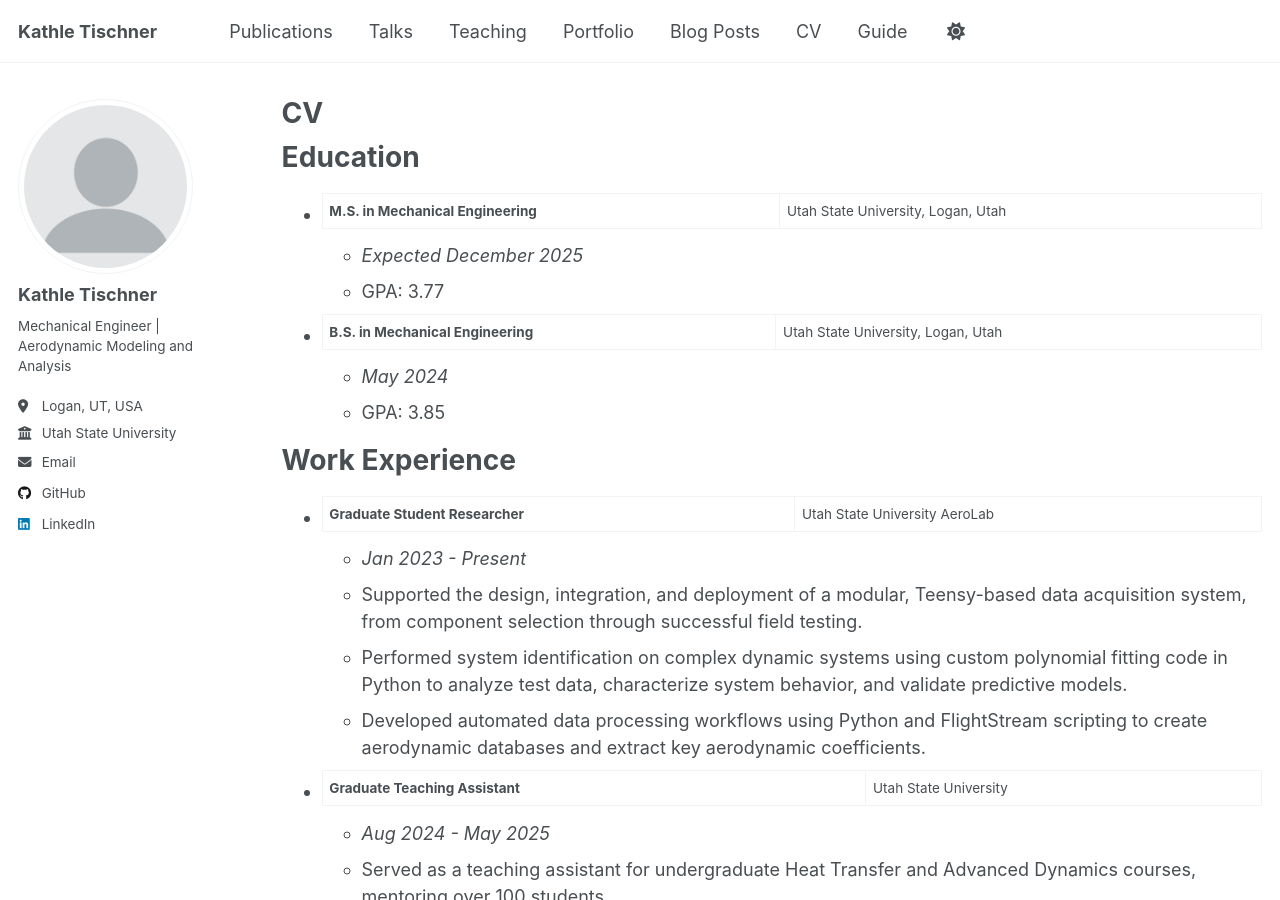
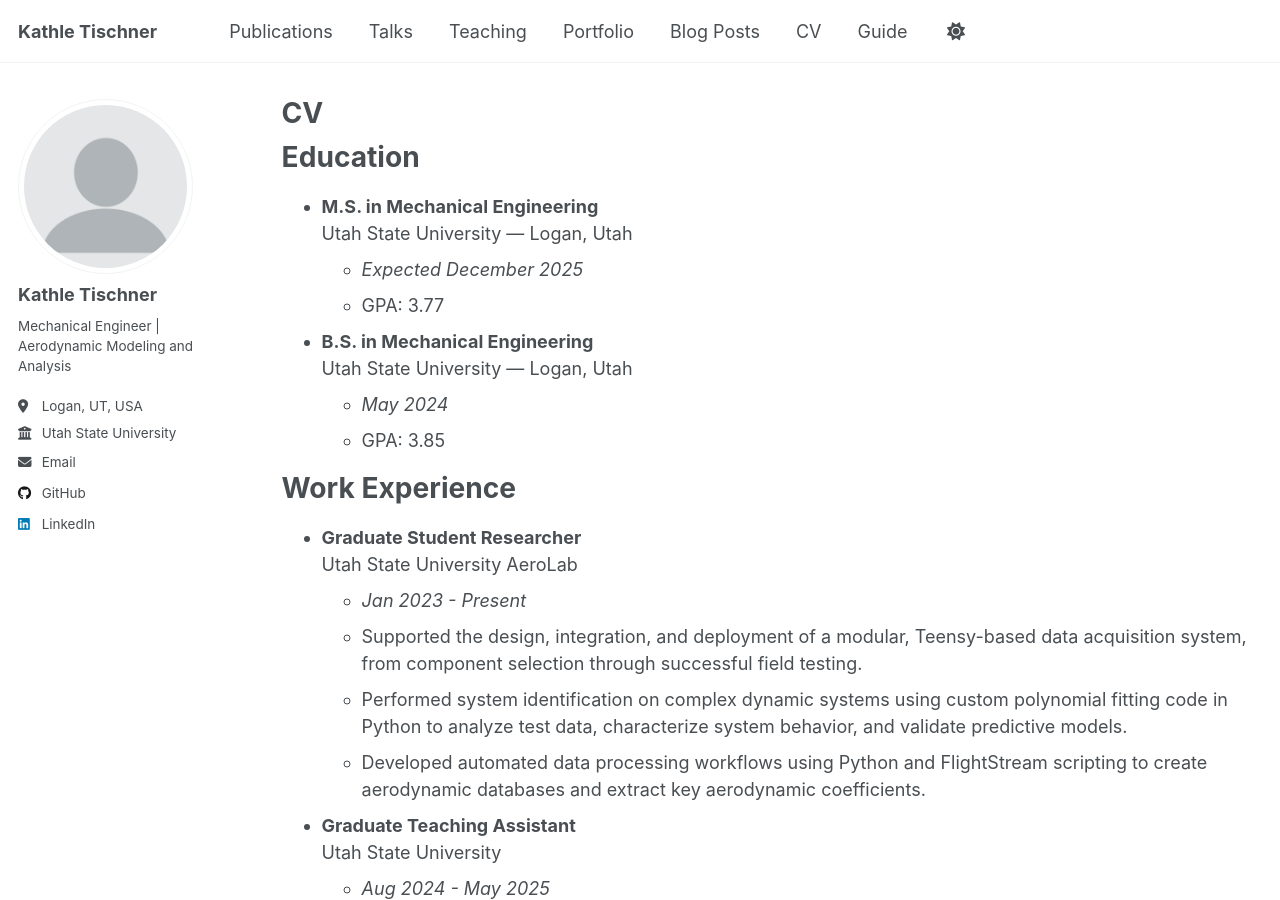
Before and after one commit to kathlet/kathlet.github.io, a Jekyll site: the page built from _pages/cv.md, in a window 1280 px wide and 900 px high. Built offline with Jekyll 4.4.1, drawn with Linux system fonts in a browser that asks for light colours; a script that is not in the unit is left out.

Commit message:
change cv editing

```diff
--- a/_pages/cv.md
+++ b/_pages/cv.md
@@ -11,27 +11,33 @@ redirect_from:
 
 Education
 ======
-* **M.S. in Mechanical Engineering** | Utah State University, Logan, Utah
+* **M.S. in Mechanical Engineering**
+  Utah State University — Logan, Utah
   * _Expected December 2025_
   * GPA: 3.77
-* **B.S. in Mechanical Engineering** | Utah State University, Logan, Utah
+
+* **B.S. in Mechanical Engineering**
+  Utah State University — Logan, Utah
   * _May 2024_
   * GPA: 3.85
 
 Work Experience
 ======
-* **Graduate Student Researcher** | Utah State University AeroLab
+* **Graduate Student Researcher**
+  Utah State University AeroLab
   * _Jan 2023 - Present_
   * Supported the design, integration, and deployment of a modular, Teensy-based data acquisition system, from component selection through successful field testing.
   * Performed system identification on complex dynamic systems using custom polynomial fitting code in Python to analyze test data, characterize system behavior, and validate predictive models.
   * Developed automated data processing workflows using Python and FlightStream scripting to create aerodynamic databases and extract key aerodynamic coefficients.
 
-* **Graduate Teaching Assistant** | Utah State University
+* **Graduate Teaching Assistant**
+  Utah State University
   * _Aug 2024 - May 2025_
   * Served as a teaching assistant for undergraduate Heat Transfer and Advanced Dynamics courses, mentoring over 100 students.
   * Led supplemental instruction and weekly review sessions to clarify complex thermodynamics topics.
 
-* **Undergraduate Student Researcher** | Brigham Young University
+* **Undergraduate Student Researcher**
+  Brigham Young University
   * _May 2022 - Aug 2022_
   * Designed and fabricated electrical mounting systems for an autonomous wheelchair and an underwater robot.
   * Utilized 3D printers and metal lathes to develop mounting systems.
```
